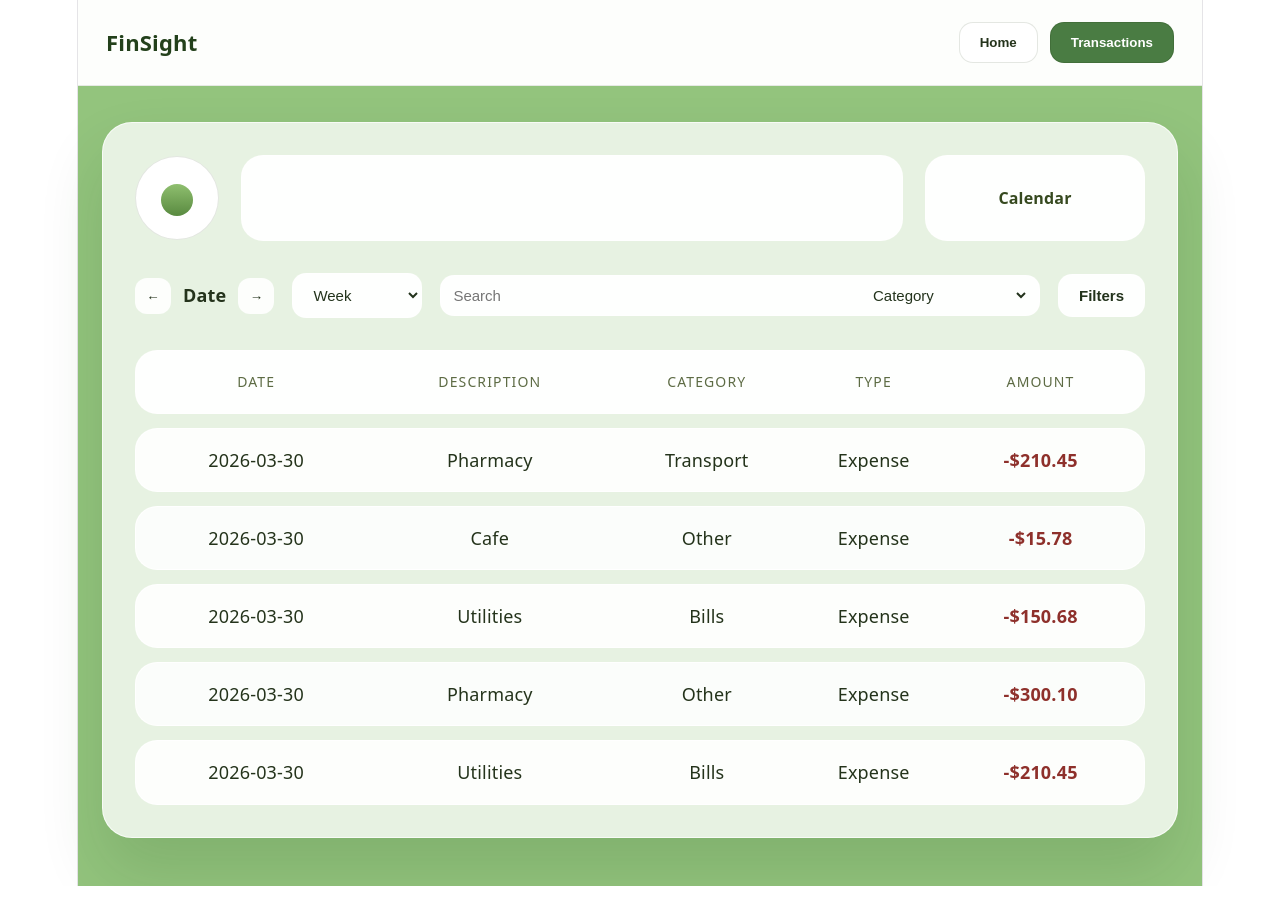
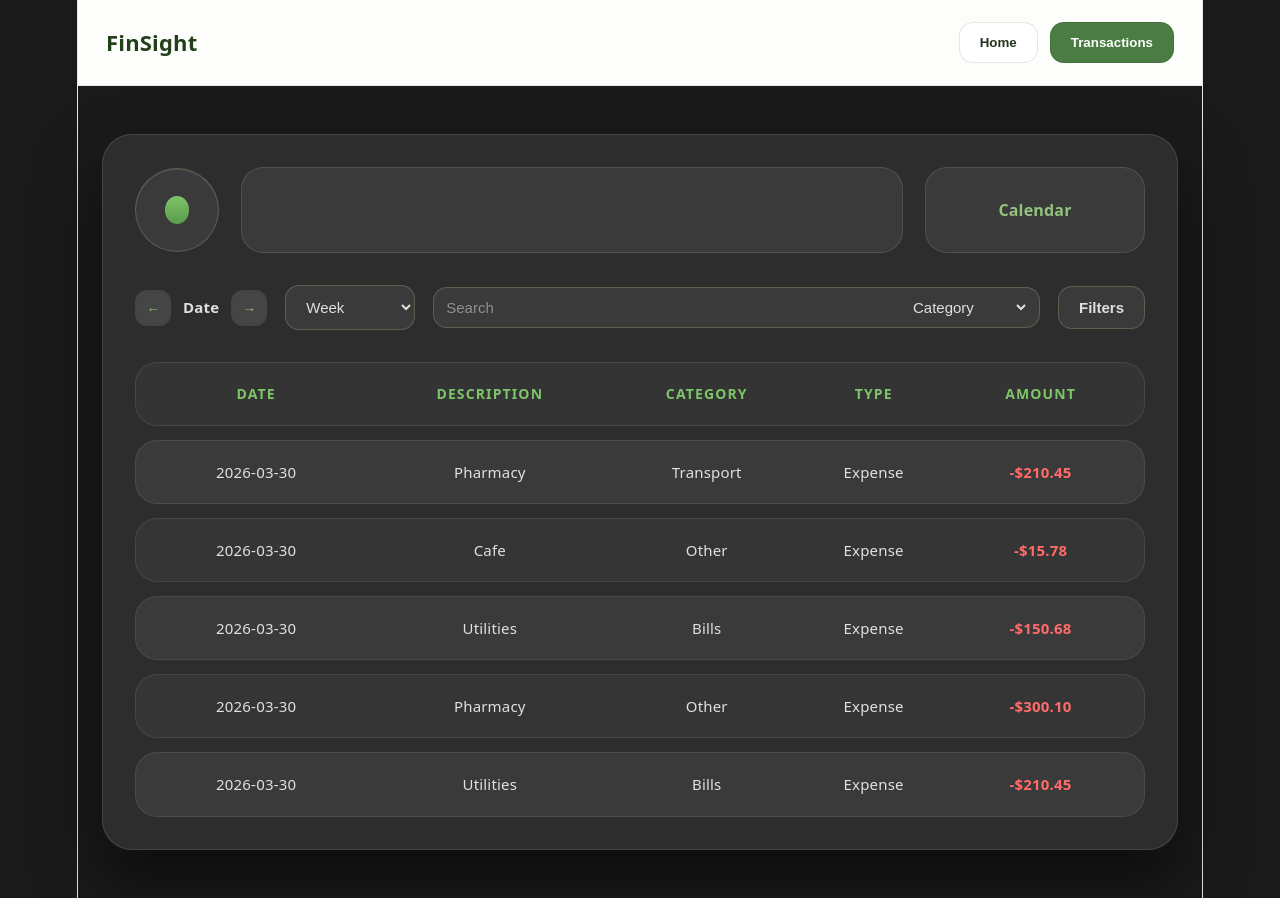
Before and after one commit to Insight14/FinSight, a React (Vite) app in the folder FinSight/: page / in a window 1280 px wide. Both pictures are taken after a click on the button "Transactions". Built offline with nearby package versions, Linux system fonts and the light colour scheme.

Commit message:
Update transactions.css

```diff
--- a/FinSight/src/components/transactions.css
+++ b/FinSight/src/components/transactions.css
@@ -1,221 +1,315 @@
+html,
+body {
+  background: #1a1a1a;
+  margin: 0;
+  padding: 0;
+  width: 100%;
+}
+
 .transactions-page {
   min-height: 100vh;
-  background: #93c47d;
+  background: #1a1a1a;
   display: flex;
   justify-content: center;
   align-items: flex-start;
-  padding: 36px 24px 48px;
+  padding: clamp(16px, 5%, 48px) clamp(12px, 3%, 24px);
   box-sizing: border-box;
+  width: 100%;
 }
 
 .transactions-shell {
   width: min(1126px, 100%);
-  border-radius: 30px;
-  background: rgba(255, 255, 255, 0.78);
-  border: 1px solid rgba(255, 255, 255, 0.7);
-  box-shadow: 0 34px 64px rgba(20, 63, 21, 0.14);
-  padding: 32px;
+  border-radius: clamp(20px, 4vw, 30px);
+  background: #2d2d2d;
+  border: 1px solid rgba(147, 196, 125, 0.2);
+  box-shadow: 0 34px 64px rgba(0, 0, 0, 0.5);
+  padding: clamp(16px, 4vw, 32px);
   display: flex;
   flex-direction: column;
-  gap: 32px;
+  gap: clamp(16px, 3vw, 32px);
 }
 
 .transactions-header {
   display: grid;
-  grid-template-columns: auto minmax(0, 1fr) 220px;
-  gap: 22px;
+  grid-template-columns: auto minmax(0, 1fr) clamp(160px, 20vw, 220px);
+  gap: clamp(12px, 2vw, 22px);
   align-items: center;
 }
 
 .profile-button {
-  width: 84px;
-  height: 84px;
+  width: clamp(60px, 12vw, 84px);
+  height: clamp(60px, 12vw, 84px);
   border-radius: 50%;
-  border: 1px solid rgba(37, 62, 23, 0.12);
-  background: rgba(255, 255, 255, 0.98);
-  box-shadow: inset 0 1px 1px rgba(255, 255, 255, 0.85);
+  border: 1px solid rgba(147, 196, 125, 0.3);
+  background: #3a3a3a;
+  box-shadow: inset 0 1px 1px rgba(255, 255, 255, 0.1);
+  flex-shrink: 0;
 }
 
 .profile-button::before {
   content: '';
   display: block;
-  width: 32px;
-  height: 32px;
+  width: 35%;
+  height: 35%;
   border-radius: 50%;
-  margin: 26px auto;
-  background: linear-gradient(180deg, #8fbf6f 0%, #598a40 100%);
+  margin: auto;
+  background: linear-gradient(180deg, #7ec469 0%, #5a9b4a 100%);
 }
 
 .navbar-skeleton {
-  min-height: 84px;
-  border-radius: 22px;
-  background: rgba(255, 255, 255, 0.95);
-  border: 1px solid rgba(255, 255, 255, 0.9);
+  min-height: clamp(60px, 12vw, 84px);
+  border-radius: clamp(16px, 3vw, 22px);
+  background: #3a3a3a;
+  border: 1px solid rgba(147, 196, 125, 0.2);
 }
 
 .calendar-panel {
-  min-height: 84px;
-  border-radius: 22px;
-  background: rgba(255, 255, 255, 0.95);
-  border: 1px solid rgba(255, 255, 255, 0.9);
+  min-height: clamp(60px, 12vw, 84px);
+  border-radius: clamp(16px, 3vw, 22px);
+  background: #3a3a3a;
+  border: 1px solid rgba(147, 196, 125, 0.2);
   display: grid;
   place-items: center;
-  font-size: 16px;
+  font-size: clamp(14px, 2vw, 16px);
   font-weight: 700;
-  color: #36491f;
+  color: #93c47d;
 }
 
 .transactions-toolbar {
   display: grid;
   grid-template-columns: auto auto minmax(0, 1fr) auto;
-  gap: 18px;
+  gap: clamp(12px, 2vw, 18px);
   align-items: center;
 }
 
 .pager {
   display: inline-flex;
   align-items: center;
-  gap: 12px;
+  gap: clamp(8px, 1.5vw, 12px);
   font-weight: 700;
-  color: #24331b;
+  color: #e0e0e0;
+  font-size: clamp(13px, 2vw, 15px);
 }
 
 .pager button {
-  width: 36px;
-  height: 36px;
+  width: clamp(32px, 6vw, 36px);
+  height: clamp(32px, 6vw, 36px);
   border-radius: 12px;
   border: none;
-  background: rgba(255, 255, 255, 0.9);
-  color: #24331b;
+  background: #454545;
+  color: #93c47d;
   cursor: pointer;
   transition: transform 0.2s ease;
+  flex-shrink: 0;
 }
 
 .pager button:hover {
   transform: translateY(-1px);
+  background: #556b3d;
 }
 
 .select-control,
 .search-control,
 .filters-button {
   border-radius: 14px;
-  border: 1px solid rgba(255, 255, 255, 0.9);
-  background: rgba(255, 255, 255, 0.95);
-  color: #23331c;
-  font-size: 15px;
+  border: 1px solid rgba(147, 196, 125, 0.3);
+  background: #3a3a3a;
+  color: #e0e0e0;
+  font-size: clamp(13px, 2vw, 15px);
 }
 
 .select-control {
   min-width: 130px;
-  padding: 12px 16px;
+  padding: clamp(8px, 1.5vw, 12px) clamp(12px, 2vw, 16px);
 }
 
 .search-control {
   display: flex;
-  gap: 12px;
-  padding: 10px;
+  gap: clamp(8px, 1.5vw, 12px);
+  padding: clamp(6px, 1vw, 10px);
 }
 
 .search-control input,
 .search-control select {
   border: none;
   background: transparent;
-  color: #23331c;
-  font-size: 15px;
+  color: #e0e0e0;
+  font-size: clamp(13px, 2vw, 15px);
   outline: none;
 }
 
 .search-control input {
   flex: 1;
+  min-width: 0;
+}
+
+.search-control input::placeholder {
+  color: #909090;
 }
 
 .search-control select {
-  min-width: 160px;
+  min-width: 120px;
 }
 
 .filters-button {
-  padding: 12px 20px;
+  padding: clamp(8px, 1.5vw, 12px) clamp(14px, 2vw, 20px);
   font-weight: 700;
   cursor: pointer;
+  white-space: nowrap;
+}
+
+.filters-button:hover {
+  background: #454545;
 }
 
 .transactions-table {
   display: grid;
-  gap: 14px;
+  gap: clamp(10px, 2vw, 14px);
 }
 
 .transactions-row {
   display: grid;
   grid-template-columns: 1.2fr 1.6fr 1fr 1fr 1fr;
   align-items: center;
-  padding: 18px 20px;
-  border-radius: 22px;
-  background: rgba(255, 255, 255, 0.9);
-  border: 1px solid rgba(255, 255, 255, 0.95);
+  padding: clamp(12px, 2vw, 18px) clamp(14px, 2vw, 20px);
+  border-radius: clamp(16px, 3vw, 22px);
+  background: #3a3a3a;
+  border: 1px solid rgba(147, 196, 125, 0.15);
+  font-size: clamp(13px, 1.8vw, 15px);
 }
 
 .transactions-row.header {
-  font-size: 14px;
+  font-size: clamp(12px, 1.5vw, 14px);
   letter-spacing: 0.08em;
   text-transform: uppercase;
-  color: #5d6b44;
-  background: rgba(255, 255, 255, 0.96);
+  color: #7ec469;
+  background: rgba(61, 61, 61, 0.5);
+  font-weight: 600;
 }
 
 .transactions-row.item:nth-child(odd) {
-  background: rgba(255, 255, 255, 0.84);
+  background: #353535;
 }
 
 .transactions-row.item .value {
-  color: #24331b;
+  color: #e0e0e0;
   font-weight: 500;
+  word-break: break-word;
 }
 
 .transactions-row.item .amount {
   font-weight: 700;
+  color: #7ec469;
 }
 
 .transactions-row.item .amount.negative {
-  color: #8e302b;
+  color: #ff6b6b;
 }
 
-@media (max-width: 960px) {
+/* Tablet: 768px - 1024px */
+@media (max-width: 1024px) {
+  .transactions-row {
+    grid-template-columns: 1fr 1.3fr 0.9fr 0.9fr 0.8fr;
+  }
+}
+
+/* Smaller tablets: 600px - 768px */
+@media (max-width: 768px) {
+  .transactions-header {
+    grid-template-columns: 1fr;
+    gap: clamp(12px, 3vw, 18px);
+  }
+
+  .profile-button {
+    justify-self: start;
+  }
+
+  .transactions-toolbar {
+    grid-template-columns: 1fr;
+    gap: clamp(10px, 2vw, 14px);
+  }
+
+  .pager {
+    width: 100%;
+    justify-content: flex-start;
+  }
+
+  .select-control {
+    width: 100%;
+  }
+
+  .search-control {
+    width: 100%;
+  }
+
+  .filters-button {
+    width: 100%;
+  }
+
+  .transactions-row {
+    grid-template-columns: 1fr;
+    grid-template-rows: repeat(5, auto);
+    gap: clamp(12px, 2vw, 16px);
+    padding: clamp(12px, 2vw, 16px);
+  }
+
+  .transactions-row.header {
+    display: none;
+  }
+
+  .transactions-row.item > div {
+    display: flex;
+    justify-content: space-between;
+    align-items: center;
+  }
+
+  .transactions-row.item > div::before {
+    content: attr(data-label);
+    font-weight: 600;
+    color: #7ec469;
+    margin-right: 8px;
+  }
+}
+
+/* Mobile: < 600px */
+@media (max-width: 600px) {
+  .transactions-page {
+    padding: clamp(12px, 3vw, 16px) clamp(8px, 2vw, 12px);
+  }
+
   .transactions-shell {
-    padding: 24px;
+    border-radius: clamp(16px, 4vw, 24px);
+    padding: clamp(12px, 3vw, 20px);
+    gap: clamp(12px, 3vw, 20px);
+  }
+
+  .navbar-skeleton {
+    display: none;
   }
 
   .transactions-header {
-    grid-template-columns: 1fr;
+    grid-template-columns: auto 1fr;
   }
 
   .calendar-panel {
-    min-height: 72px;
+    grid-column: 1 / -1;
   }
 
   .transactions-toolbar {
     grid-template-columns: 1fr;
   }
 
-  .search-control {
-    width: 100%;
+  .pager span {
+    display: none;
+  }
+
+  .search-control select {
+    display: none;
   }
 
   .transactions-row {
-    grid-template-columns: 1fr;
-    grid-template-rows: repeat(5, auto);
-    gap: 16px;
-  }
-
-  .transactions-row.header {
-    display: none;
-  }
-
-  .transactions-row.item {
-    padding: 18px;
-  }
-
-  .transactions-row.item > div {
-    display: flex;
-    justify-content: space-between;
+    gap: clamp(8px, 2vw, 12px);
+    padding: clamp(10px, 2vw, 14px);
+    font-size: clamp(12px, 1.5vw, 13px);
   }
 }
```
